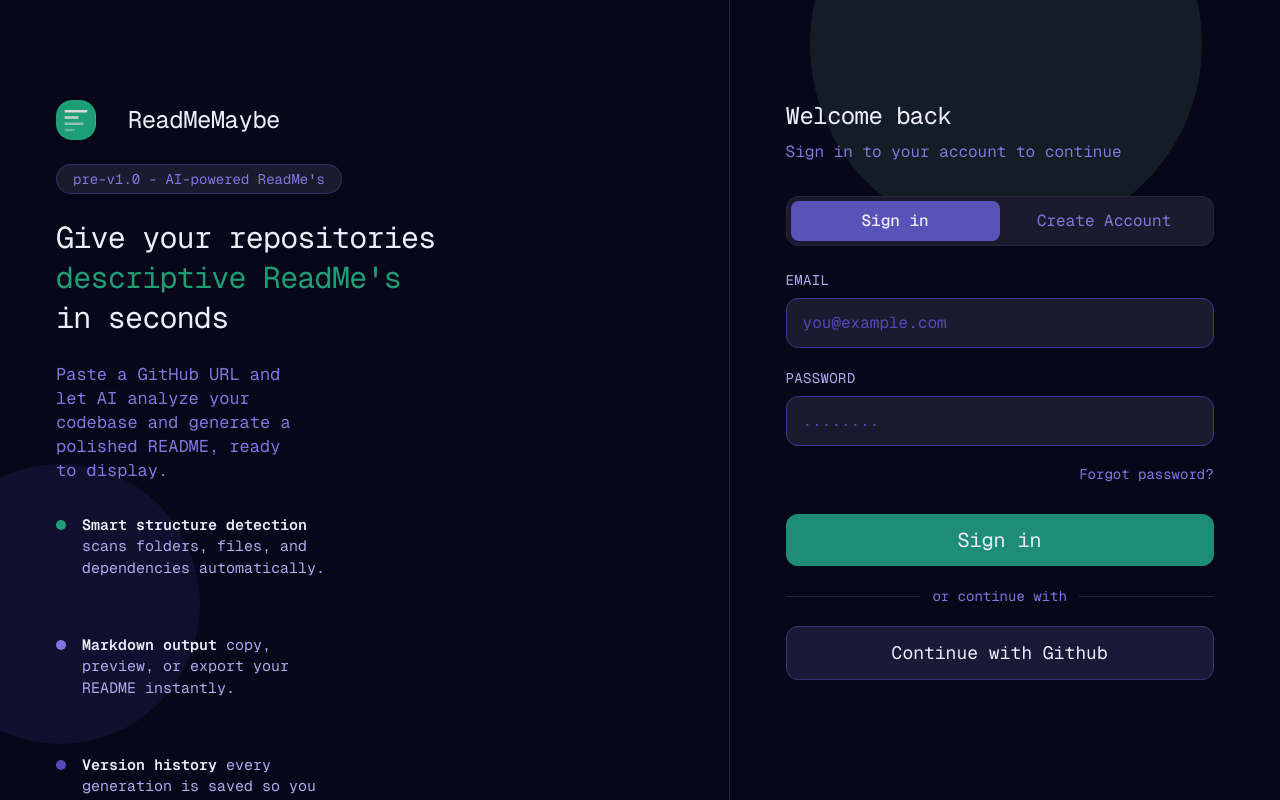
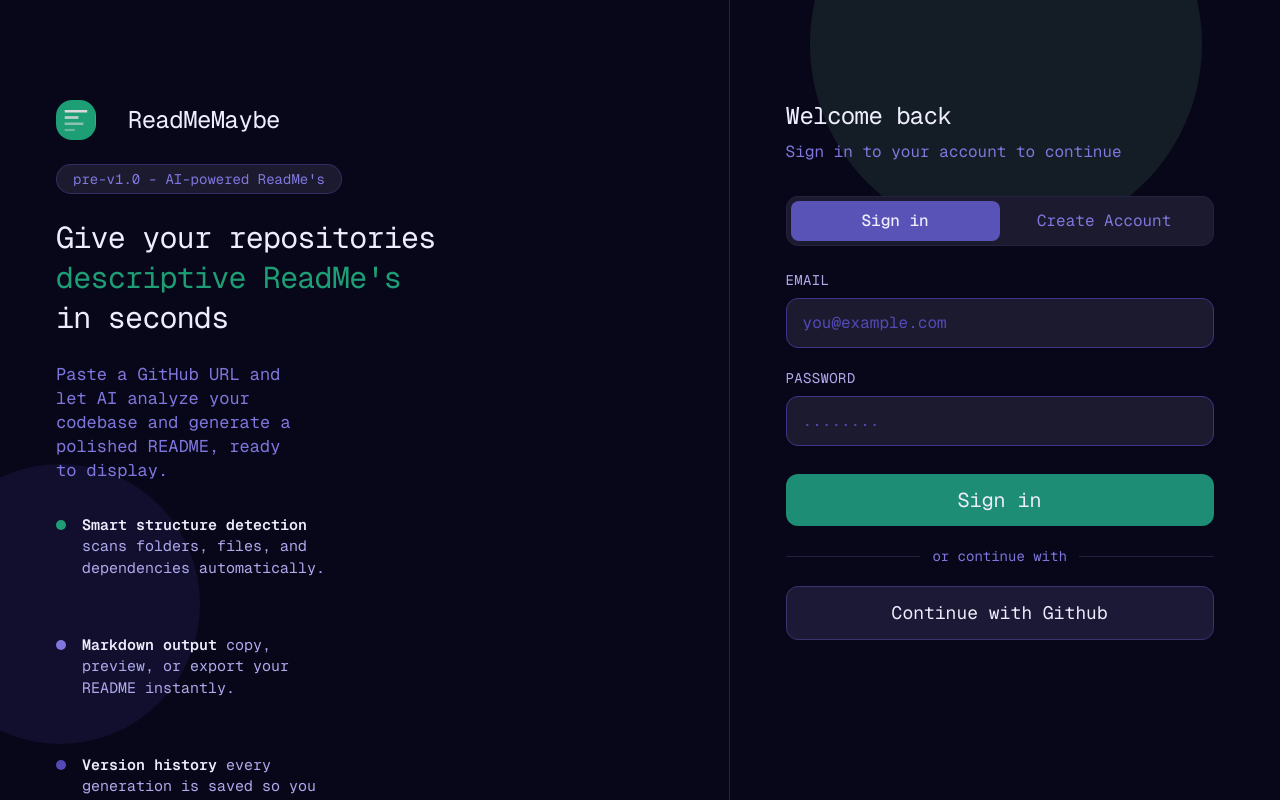
Before and after one commit to Tecchi-debug/Readme-Maybe, a Next.js app in the folder frontend/: page / in a window 1280 px wide. Built offline with nearby package versions, Linux system fonts and the light colour scheme.

Commit message:
got rid of forgot password thing

```diff
--- a/frontend/app/components/Login.tsx
+++ b/frontend/app/components/Login.tsx
@@ -267,13 +267,6 @@ function Login() {
                   className="w-full rounded-xl border border-[#3C3489] bg-[#1c1a2e] px-4 py-3 placeholder:text-[#534AB7] outline-none transition focus:border-[#7F77DD] focus:border-3" />
               </div>
 
-              {/* forgot password: sign in only */}
-              {!isCreateAccount && (
-                <div className="-mt-1 text-right">
-                  <button type="button" className="text-sm text-[#7F77DD] hover:text-[#AFA9EC]">Forgot password?</button>
-                </div>
-              )}
-
               {/* submit */}
               <button type="submit" id="loginButton"
                 className="mt-2 w-full rounded-xl bg-[#1D8E75] px-4 py-3 text-xl font-mono transition hover:bg-[#23b184] active:scale-[0.99]">
```
